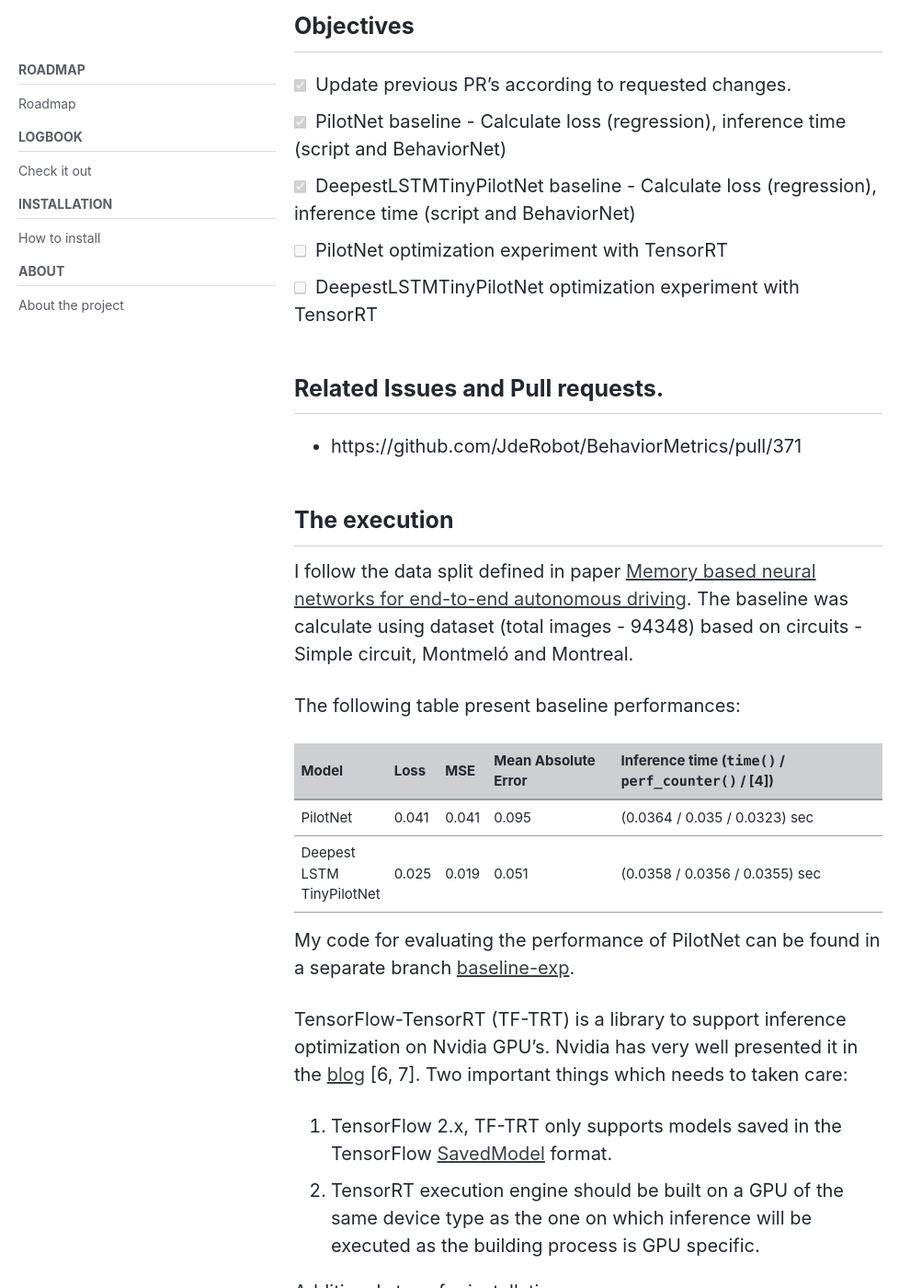
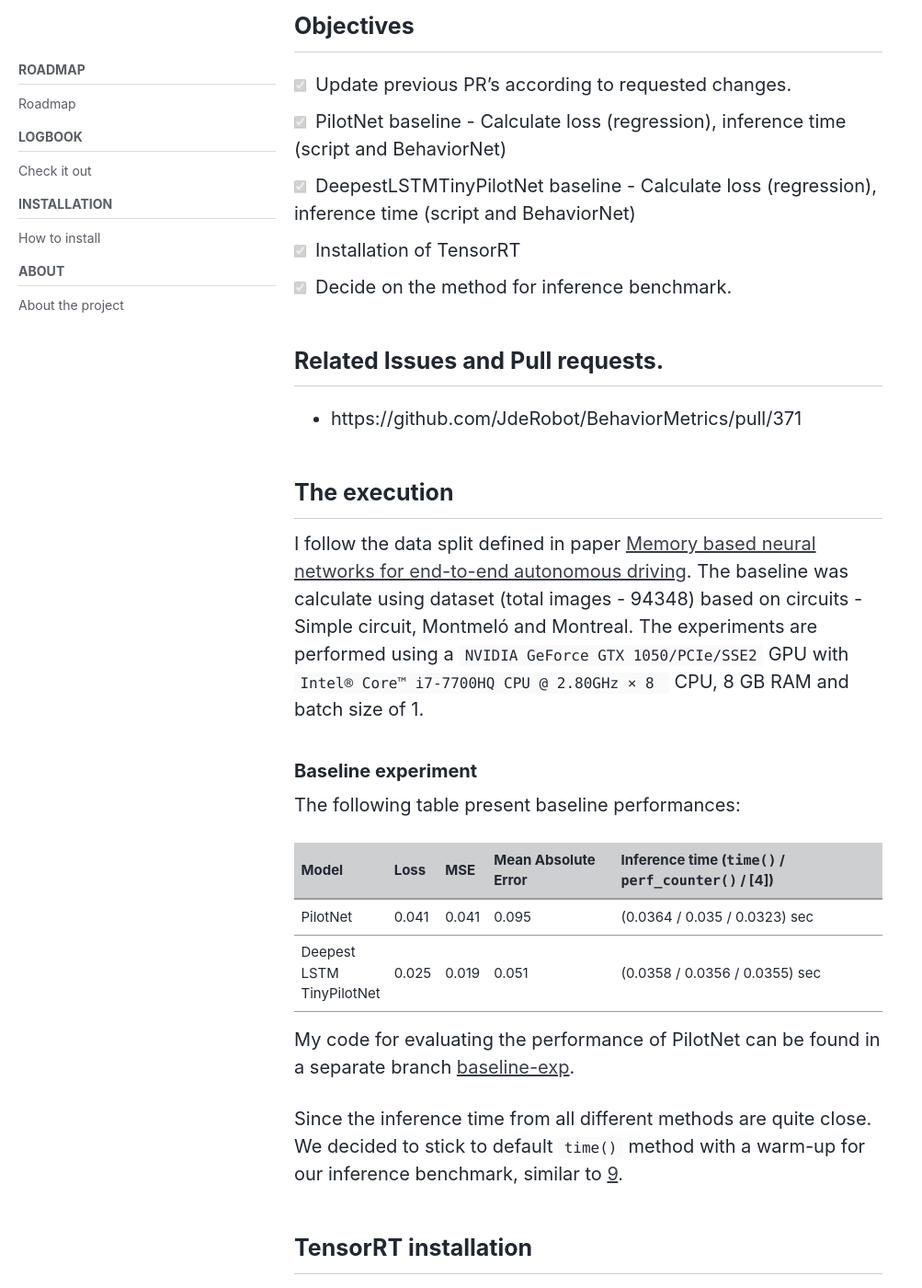
Before and after one commit to TheRoboticsClub/gsoc2022-Nikhil_Paliwal, a Jekyll site: the page built from docs/_posts/2022-06-25-Coding-Period-Week-2.md, in a window 1280 px wide and 1400 px high, scrolled down 634 px. Shown: the whole window at 92% size, without its empty margins (0-1003 px from the left). Built offline with Jekyll 4.4.1, drawn with Linux system fonts in a browser that asks for light colours; cached includes are drawn as plain includes; nearby versions of some CDN libraries; some of the changed text lies outside the part shown.

Commit message:
closing last week blog

````diff
--- a/docs/_posts/2022-06-25-Coding-Period-Week-2.md
+++ b/docs/_posts/2022-06-25-Coding-Period-Week-2.md
@@ -32,14 +32,16 @@ During our meetings we discussed the possible reasons for previous week error. W
 - [X] Update previous PR's according to requested changes.
 - [X] PilotNet baseline - Calculate loss (regression), inference time (script and BehaviorNet)
 - [X] DeepestLSTMTinyPilotNet baseline - Calculate loss (regression), inference time (script and BehaviorNet)
-- [ ] PilotNet optimization experiment with TensorRT
-- [ ] DeepestLSTMTinyPilotNet optimization experiment with TensorRT
+- [X] Installation of TensorRT
+- [X] Decide on the method for inference benchmark.
 
 ## Related Issues and Pull requests.
 * https://github.com/JdeRobot/BehaviorMetrics/pull/371
 
 ## The execution
-I follow the data split defined in paper [Memory based neural networks for end-to-end autonomous driving](https://arxiv.org/abs/2205.12124). The baseline was calculate using dataset (total images - 94348) based on circuits - Simple circuit, Montmeló and Montreal.
+I follow the data split defined in paper [Memory based neural networks for end-to-end autonomous driving](https://arxiv.org/abs/2205.12124). The baseline was calculate using dataset (total images - 94348) based on circuits - Simple circuit, Montmeló and Montreal. The experiments are performed using a `NVIDIA GeForce GTX 1050/PCIe/SSE2` GPU with `Intel® Core™ i7-7700HQ CPU @ 2.80GHz × 8 ` CPU, 8 GB RAM and batch size of 1.
+
+### Baseline experiment
 
 The following table present baseline performances:
 
@@ -49,6 +51,10 @@ PilotNet | 0.041 | 0.041 | 0.095 | (0.0364 / 0.035 / 0.0323)  sec
 Deepest <br> LSTM <br> TinyPilotNet | 0.025 | 0.019 | 0.051 | (0.0358 / 0.0356 / 0.0355) sec
 
 My code for evaluating the performance of PilotNet can be found in a separate branch [baseline-exp](https://github.com/nik1806/DeepLearningStudio/tree/baseline-exp).
+
+Since the inference time from all different methods are quite close. We decided to stick to default `time()` method with a warm-up for our inference benchmark, similar to [9](https://colab.research.google.com/drive/1Cv0U4URoI2zQ7NufK8FtLNcB_KPphfhB?usp=sharing).
+
+## TensorRT installation
 
 TensorFlow-TensorRT (TF-TRT) is a library to support inference optimization on Nvidia GPU's. Nvidia has very well presented it in the [blog](https://blog.tensorflow.org/2021/01/leveraging-tensorflow-tensorrt-integration.html) [6, 7]. Two important things which needs to taken care:
 1. TensorFlow 2.x, TF-TRT only supports models saved in the TensorFlow [SavedModel](https://www.tensorflow.org/guide/saved_model) format.
@@ -62,9 +68,16 @@ pip install nvidia-tensorrt
 
 I came across an error `Could not load dynamic library 'libnvinfer.so.7'; dlerror: libnvinfer.so.7:` and `Could not load dynamic library 'libnvinfer_plugin.so.7'; dlerror: libnvinfer_plugin.so.7:`. Solving / installation will takes hours, so one should plan accordingly. I realized that unfortunately for local installation I have install specific version of cuda and TensorRT but some were not supported for my OS - ubunt18.04. After spending one day experimenting with different installation ways such as .deb, tars or pip wheel, I decided to use pre-build docker. Nvidia provide a docker image which support TensorRT and TF-TRT - [https://catalog.ngc.nvidia.com/orgs/nvidia/containers/tensorflow](https://catalog.ngc.nvidia.com/orgs/nvidia/containers/tensorflow).
 
+To pull the docker into local machine:
+```
+docker pull nvcr.io/nvidia/tensorflow:22.06-tf2-py3
 ```
 
+To run launch the container with DeepLearningStudio as mount:
 ```
+docker run --gpus all -it --rm -v DeepLearningStudio/:DeepLearningStudio/ nvcr.io/nvidia/tensorflow:22.05-tf2-py3
+```
+
 
 
 ## References
@@ -74,6 +87,7 @@ I came across an error `Could not load dynamic library 'libnvinfer.so.7'; dlerro
 [3] [https://developer.nvidia.com/tensorrt](https://developer.nvidia.com/tensorrt) \\
 [4] [https://towardsdatascience.com/the-correct-way-to-measure-inference-time-of-deep-neural-networks-304a54e5187f](https://towardsdatascience.com/the-correct-way-to-measure-inference-time-of-deep-neural-networks-304a54e5187f) \\
 [5] [https://stackoverflow.com/questions/52222002/what-is-the-difference-between-time-perf-counter-and-time-process-time](https://stackoverflow.com/questions/52222002/what-is-the-difference-between-time-perf-counter-and-time-process-time) \\
-[6] [https://blog.tensorflow.org/2021/01/leveraging-tensorflow-tensorrt-integration.html](https://blog.tensorflow.org/2021/01/leveraging-tensorflow-tensorrt-integration.html)
-[7] [https://docs.nvidia.com/deeplearning/frameworks/tf-trt-user-guide/index.html](https://docs.nvidia.com/deeplearning/frameworks/tf-trt-user-guide/index.html)
-[8] [https://catalog.ngc.nvidia.com/orgs/nvidia/containers/tensorflow](https://catalog.ngc.nvidia.com/orgs/nvidia/containers/tensorflow)
+[6] [https://blog.tensorflow.org/2021/01/leveraging-tensorflow-tensorrt-integration.html](https://blog.tensorflow.org/2021/01/leveraging-tensorflow-tensorrt-integration.html) \\
+[7] [https://docs.nvidia.com/deeplearning/frameworks/tf-trt-user-guide/index.html](https://docs.nvidia.com/deeplearning/frameworks/tf-trt-user-guide/index.html) \\
+[8] [https://catalog.ngc.nvidia.com/orgs/nvidia/containers/tensorflow](https://catalog.ngc.nvidia.com/orgs/nvidia/containers/tensorflow) \\
+[9] [Optimize TensorFlow Models For Deployment with TensorRT](https://colab.research.google.com/drive/1Cv0U4URoI2zQ7NufK8FtLNcB_KPphfhB?usp=sharing)
````
